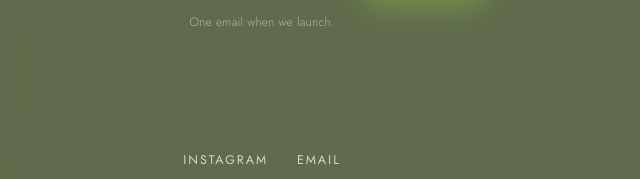
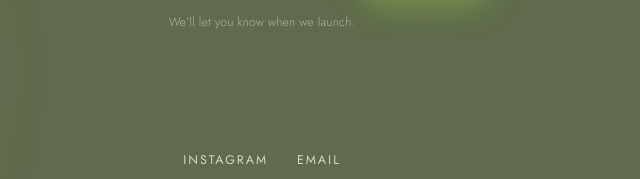
Before and after one commit to architjhingan/gfc, a website: page public/index.html in a window 1280 px wide. Shown: the part 678-857 px from the top of the page, 378-1018 px from the left. Drawn offline with nearby package versions, Linux system fonts and the light colour scheme.

Commit message:
Reword signup note

```diff
--- a/public/index.html
+++ b/public/index.html
@@ -227,7 +227,7 @@ footer small{font-size:.72rem;color:rgba(249,243,230,.45);letter-spacing:.04em}
         <button type="submit" id="submitBtn">Notify me</button>
       </div>
       <input class="hp" type="text" name="_gotcha" tabindex="-1" autocomplete="off" aria-hidden="true">
-      <p class="note">One email when we launch.</p>
+      <p class="note">We’ll let you know when we launch.</p>
       <div class="status" id="formStatus" role="status" aria-live="polite"></div>
     </form>
 
```
